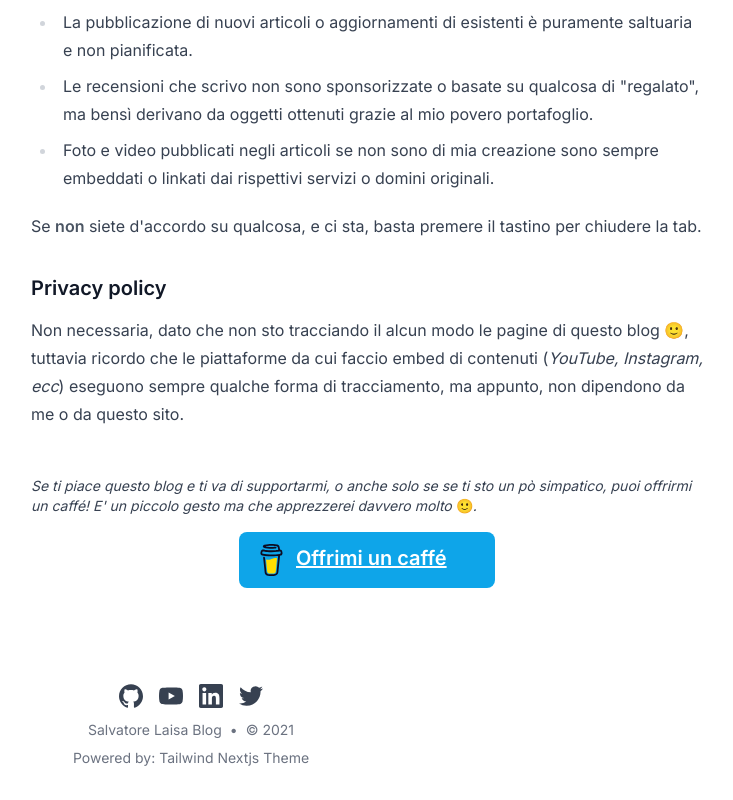
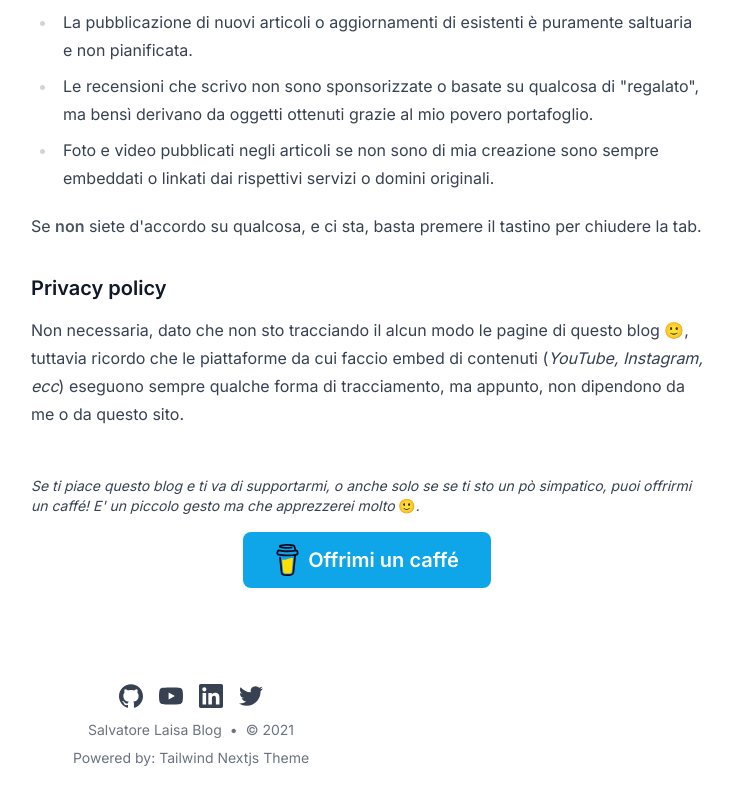
Before and after one commit to moebiusmania/salvatorelaisa.blog, a Next.js app: page /about in a window 1280 px wide. Shown: the part 745-1545 px from the top of the page, without its empty margins (449-1182 px from the left). Built offline with nearby package versions, Linux system fonts and the light colour scheme.

Commit message:
fix: coffe tip banner alignments and hover state

```diff
--- a/components/Coffee.js
+++ b/components/Coffee.js
@@ -1,12 +1,17 @@
 const Coffee = () => {
   const styles = [
+    'no-underline',
     'bg-sky-500',
     'hover:bg-sky-600',
     'text-white',
+    'hover:text-white',
     'flex',
+    'gap-2',
+    'items-center',
+    'justify-center',
     'rounded-lg',
     'py-3',
-    'px-5',
+    'px-8',
     'text-xl',
     'font-semibold',
   ]
@@ -78,7 +83,7 @@ const Coffee = () => {
         rel="noreferrer noopener"
         target="_blank"
       >
-        {icon} <span className="ml-3">Offrimi un caffé</span>
+        {icon} <span>Offrimi un caffé</span>
       </a>
     </>
   )
--- a/components/Tip.js
+++ b/components/Tip.js
@@ -8,10 +8,10 @@ const Tip = (props) => {
     <section className={`${mq} !border-t-0`}>
       <p className="mb-4 italic text-sm">
         Se ti piace questo blog e ti va di supportarmi, o anche solo se se ti sto un pò simpatico,
-        puoi offrirmi un caffé! E' un piccolo gesto ma che apprezzerei davvero molto{' '}
+        puoi offrirmi un caffé! E' un piccolo gesto ma che apprezzerei molto{' '}
         <span className="not-italic">🙂</span>.
       </p>
-      <div className="md:w-64 mx-auto">
+      <div className="md:w-max mx-auto">
         <Coffee />
       </div>
     </section>
```
